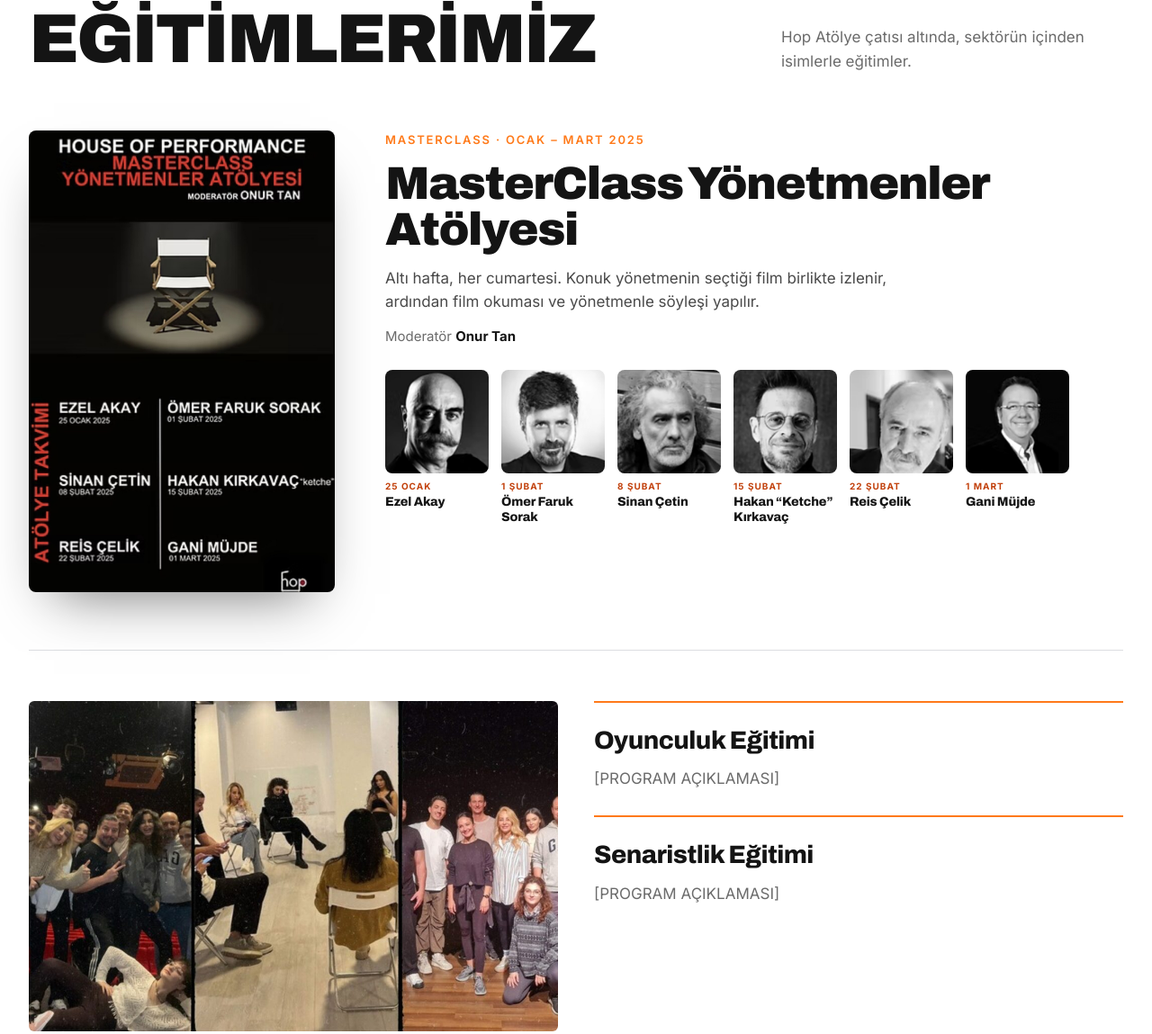
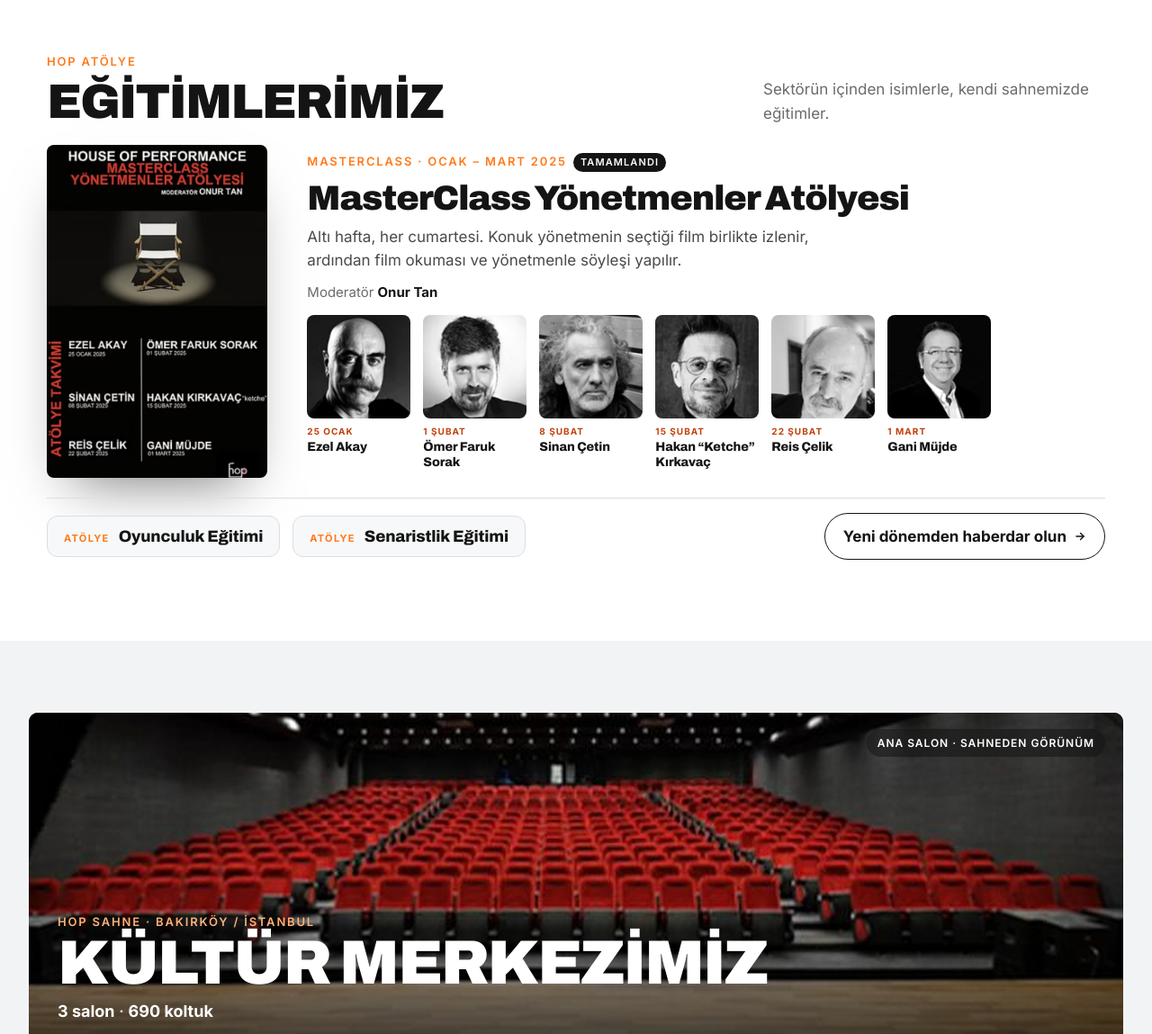
Before and after one commit to PraxTo/hopyapim, a plain HTML site: page index.html in a window 1280 px wide. Shown: the part 4888-6037 px from the top of the page at 90% size. Drawn offline with Linux system fonts and the light colour scheme.

Commit message:
Eğitimlerimiz tek ekran; MasterClass tamamlandı etiketi; yer tutucular kaldırıldı
Co-Authored-By: Claude Opus 5.5 <noreply@anthropic.com>
Claude-Session: https://claude.ai/code/session_01Aif8QA5WuPFRVLfvmg3vKs

```diff
--- a/index.html
+++ b/index.html
@@ -511,7 +511,7 @@ html.tb-on .corner{opacity:0;pointer-events:none}
 .tb-il{text-decoration:none;color:#fff;font:700 13px Inter,sans-serif;padding:10px 18px;border-radius:999px;background:linear-gradient(135deg,#FF8A2A,#E8620C)}
 .tb-km.on,.tb-il.on{box-shadow:0 0 0 2px #141414}
 section[id],footer[id],.scr[id]{scroll-margin-top:0}
-#hakkinda,#faaliyetler,#lmf,#iletisim,#sahne{scroll-margin-top:64px}
+#hakkinda,#lmf,#iletisim{scroll-margin-top:64px}
 @media (max-width:1100px){.tb-nav a{padding:8px 10px;font-size:14px}.tb-km span{display:none}.tb-km{padding:4px}}
 @media (max-width:820px){.tb{height:56px;gap:10px;padding:0 0 0 14px}.tb-logo{width:38px;height:38px}.tb-r{display:none}.tb-nav{justify-content:flex-start;overflow-x:auto;scrollbar-width:none;padding-right:14px;-webkit-mask-image:linear-gradient(90deg,transparent,#000 12px,#000 calc(100% - 24px),transparent)}.tb-nav::-webkit-scrollbar{display:none}.tb-m{display:inline-block!important}.tb-km-m{color:#C8102E!important}.tb-il-m{color:#C2410C!important}.tb-nav a.on.tb-km-m,.tb-nav a.on.tb-il-m{color:#fff!important}}
 /*endtb*/
@@ -557,6 +557,34 @@ section[id],footer[id],.scr[id]{scroll-margin-top:0}
 .band .aw .cup{width:13px;height:13px;color:#E8890C}
 @media (max-width:999px){.band{grid-template-columns:repeat(6,minmax(0,1fr))!important}.band div{grid-column:span 2}.band div:nth-child(4),.band div:nth-child(5){grid-column:span 3}.band div:nth-child(4){border-left:0!important}}
 /*endb5*/
+/*ed*/
+.ed{background:#fff}
+.ed-w{max-width:1240px;margin:0 auto;padding:84px 32px 40px;display:flex;flex-direction:column;gap:28px;box-sizing:border-box}
+.ed-h{display:flex;flex-wrap:wrap;align-items:flex-end;justify-content:space-between;gap:12px 24px}
+.ed-k{margin:0 0 10px;font-size:13px;font-weight:600;letter-spacing:.14em;text-transform:uppercase;color:#FF7A1A}
+.ed h2{margin:0;font:900 clamp(40px,5vw,72px)/.95 Archivo,sans-serif;letter-spacing:-.03em;text-transform:uppercase}
+.ed-s{margin:0;max-width:380px;color:#6B6B6B}
+.mc-done{display:inline-block;margin-left:2px;padding:2px 8px;border-radius:999px;background:#141414;color:#fff;font-size:11px;letter-spacing:.1em}
+.ed-p{display:flex;flex-wrap:wrap;align-items:center;gap:12px 14px;border-top:1px solid #DCDEE1;padding-top:22px}
+.ed-c{display:flex;align-items:baseline;gap:10px;padding:12px 18px;border:1px solid #DCDEE1;border-radius:12px;background:#F7F8F9}
+.ed-n{font:700 11px Inter,sans-serif;letter-spacing:.12em;text-transform:uppercase;color:#FF7A1A}
+.ed-c b{font:800 18px Archivo,sans-serif;letter-spacing:-.01em}
+.ed-cta{margin-left:auto;display:inline-flex;align-items:center;gap:8px;text-decoration:none;color:#141414;font-weight:700;padding:12px 20px;border-radius:999px;border:1.5px solid #141414}
+.ed-cta:hover{background:#141414;color:#fff}
+@media (min-width:1000px){
+ .ed-w{height:100vh;min-height:620px;justify-content:center}
+ .ed .mc{grid-template-columns:auto 1fr!important;gap:44px!important;align-items:center!important}
+ .ed .mc-af{position:static!important;width:auto!important;height:calc(100vh - 430px);max-height:480px;min-height:220px}
+ .ed h2{font-size:clamp(36px,4.2vw,60px)}
+ .ed .mc-in h3{font-size:clamp(28px,3vw,44px)!important}
+ .ed .mc-in{gap:10px!important}
+ .ed .mc-l{margin-top:4px!important}
+ .ed-w{gap:22px;padding-bottom:28px}
+ .ed-p{padding-top:16px}
+}
+@media (min-width:1000px) and (max-height:760px){.ed-w{gap:18px;padding-top:76px}.ed .mc-t{display:none}.ed-s{display:none}}
+@media (max-width:820px){.ed-w{padding:72px 20px 56px}.ed-cta{margin-left:0}}
+/*ended*/
 </style>
 <!--aphead--><script>try{document.documentElement.classList.add('wait');if(localStorage.getItem('hopSeen'))document.documentElement.classList.add('seen')}catch(e){document.documentElement.classList.add('wait')}</script><!--/aphead-->
 </head>
@@ -745,36 +773,26 @@ requestAnimationFrame(tick);
 </div>
 </section>
 
-<section id="faaliyetler" style="background: #FFFFFF">
-<div style="max-width: 1240px; margin: 0 auto; padding: 96px 32px; display: flex; flex-direction: column; gap: 64px">
-<div style="display: flex; flex-wrap: wrap; align-items: flex-end; justify-content: space-between; gap: 16px">
-<h2 style="margin: 0; font-family: Archivo, sans-serif; font-weight: 900; font-size: clamp(40px, 6vw, 80px); line-height: 0.95; letter-spacing: -0.03em; text-transform: uppercase">Eğitimlerimiz</h2>
-<p style="margin: 0; max-width: 380px; color: #6B6B6B">Hop Atölye çatısı altında, sektörün içinden isimlerle eğitimler.</p>
+<section id="faaliyetler" class="ed">
+<div class="ed-w">
+<div class="ed-h">
+<div><p class="ed-k">Hop Atölye</p><h2>Eğitimlerimiz</h2></div>
+<p class="ed-s">Sektörün içinden isimlerle, kendi sahnemizde eğitimler.</p>
 </div>
-
 <div class="mc">
 <img class="mc-af" loading="lazy" src="img/masterclass-afis.jpg" alt="MasterClass Yönetmenler Atölyesi afişi, atölye takvimiyle">
 <div class="mc-in">
-<p class="mc-k">MasterClass · Ocak – Mart 2025</p>
+<p class="mc-k">MasterClass · Ocak – Mart 2025 <span class="mc-done">Tamamlandı</span></p>
 <h3>MasterClass Yönetmenler Atölyesi</h3>
 <p class="mc-t">Altı hafta, her cumartesi. Konuk yönetmenin seçtiği film birlikte izlenir, ardından film okuması ve yönetmenle söyleşi yapılır.</p>
 <p class="mc-m">Moderatör <b>Onur Tan</b></p>
 <ol class="mc-l"><li><img loading="lazy" src="img/mc-ezel-akay.jpg" alt="Ezel Akay"><span class="mc-d">25 Ocak</span><b>Ezel Akay</b></li><li><img loading="lazy" src="img/mc-omer-faruk-sorak.jpg" alt="Ömer Faruk Sorak"><span class="mc-d">1 Şubat</span><b>Ömer Faruk Sorak</b></li><li><img loading="lazy" src="img/mc-sinan-cetin.jpg" alt="Sinan Çetin"><span class="mc-d">8 Şubat</span><b>Sinan Çetin</b></li><li><img loading="lazy" src="img/mc-hakan-kirkavac.jpg" alt="Hakan “Ketche” Kırkavaç"><span class="mc-d">15 Şubat</span><b>Hakan “Ketche” Kırkavaç</b></li><li><img loading="lazy" src="img/mc-reis-celik.jpg" alt="Reis Çelik"><span class="mc-d">22 Şubat</span><b>Reis Çelik</b></li><li><img loading="lazy" src="img/mc-gani-mujde.jpg" alt="Gani Müjde"><span class="mc-d">1 Mart</span><b>Gani Müjde</b></li></ol>
 </div>
 </div>
-
-<div style="display: grid; grid-template-columns: repeat(auto-fit, minmax(300px, 1fr)); gap: 40px; align-items: start; border-top: 1px solid #DCDEE1; padding-top: 56px">
-<img loading="lazy" src="img/atolye.jpg" alt="Atölye çalışmalarından kareler" style="width: 100%; aspect-ratio: 16 / 10; object-fit: cover; border-radius: 6px; display: block">
-<div style="display: flex; flex-direction: column; gap: 28px">
-<article style="border-top: 2px solid #FF7A1A; padding-top: 20px; display: flex; flex-direction: column; gap: 8px">
-<h3 style="margin: 0; font-family: Archivo, sans-serif; font-weight: 800; font-size: 28px; letter-spacing: -0.02em">Oyunculuk Eğitimi</h3>
-<p style="margin: 0; color: #6B6B6B">[PROGRAM AÇIKLAMASI]</p>
-</article>
-<article style="border-top: 2px solid #FF7A1A; padding-top: 20px; display: flex; flex-direction: column; gap: 8px">
-<h3 style="margin: 0; font-family: Archivo, sans-serif; font-weight: 800; font-size: 28px; letter-spacing: -0.02em">Senaristlik Eğitimi</h3>
-<p style="margin: 0; color: #6B6B6B">[PROGRAM AÇIKLAMASI]</p>
-</article>
-</div>
+<div class="ed-p">
+<div class="ed-c"><span class="ed-n">Atölye</span><b>Oyunculuk Eğitimi</b></div>
+<div class="ed-c"><span class="ed-n">Atölye</span><b>Senaristlik Eğitimi</b></div>
+<a class="ed-cta" href="#iletisim">Yeni dönemden haberdar olun <svg aria-hidden="true" width="14" height="14" viewBox="0 0 24 24" fill="none" stroke="currentColor" stroke-width="2.4" stroke-linecap="round" stroke-linejoin="round"><path d="M5 12h14"/><path d="m13 6 6 6-6 6"/></svg></a>
 </div>
 </div>
 </section>
```
